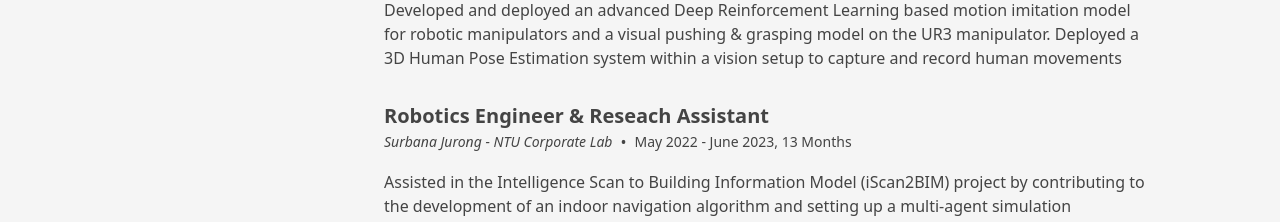
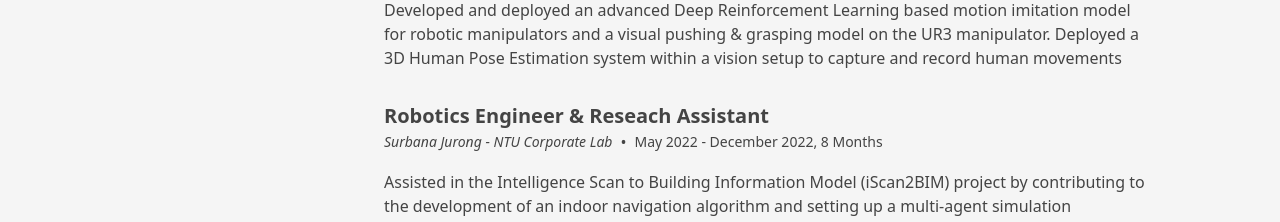
Before and after one commit to iQiyuan/iQiyuan-Personal-Website, a Next.js app: page / in a window 1280 px wide. Shown: the part 1860-2082 px from the top of the page. Built offline with nearby package versions, Linux system fonts and the light colour scheme.

Commit message:
update info

```diff
--- a/src/data/data.tsx
+++ b/src/data/data.tsx
@@ -243,7 +243,7 @@ export const experience: TimelineItem[] = [
     ),
   },
   {
-    date: 'May 2022 - June 2023, 13 Months',
+    date: 'May 2022 - December 2022, 8 Months',
     location: 'Surbana Jurong - NTU Corporate Lab',
     title: 'Robotics Engineer & Reseach Assistant',
     content: (
```
